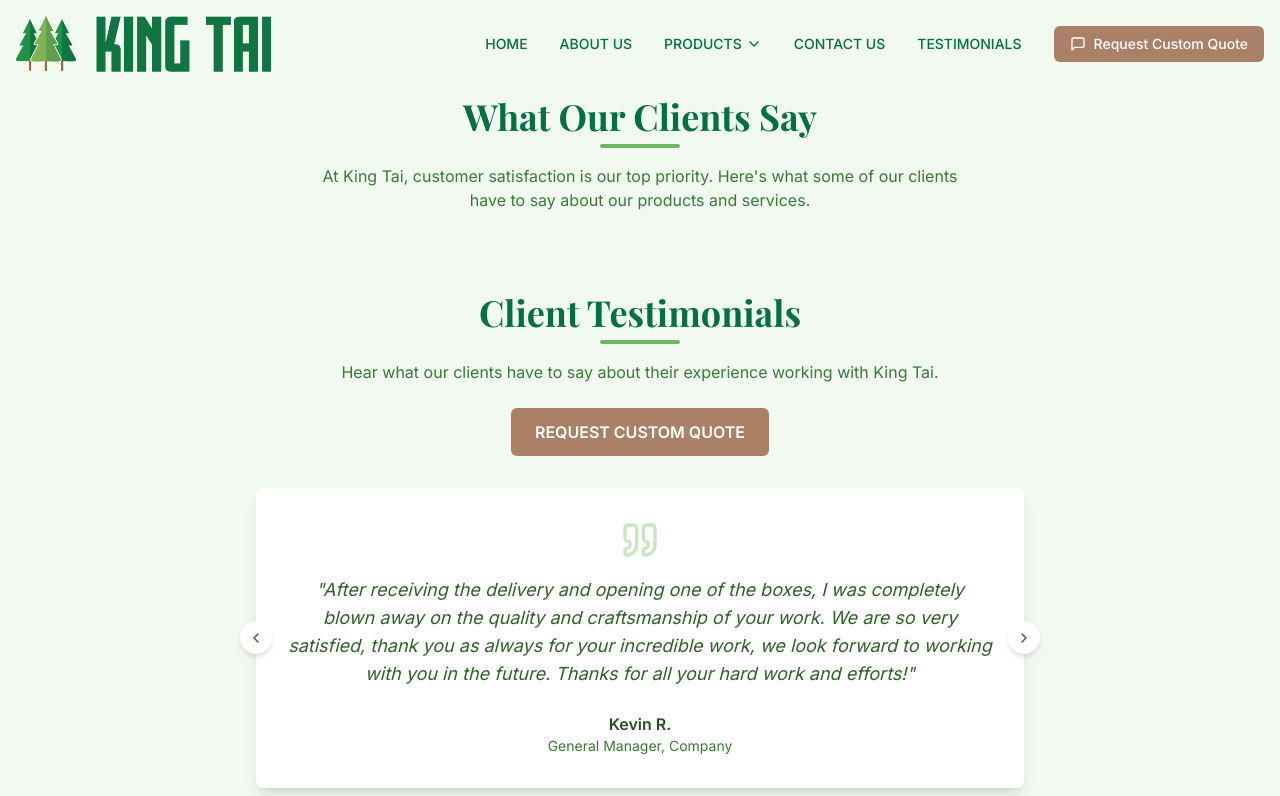
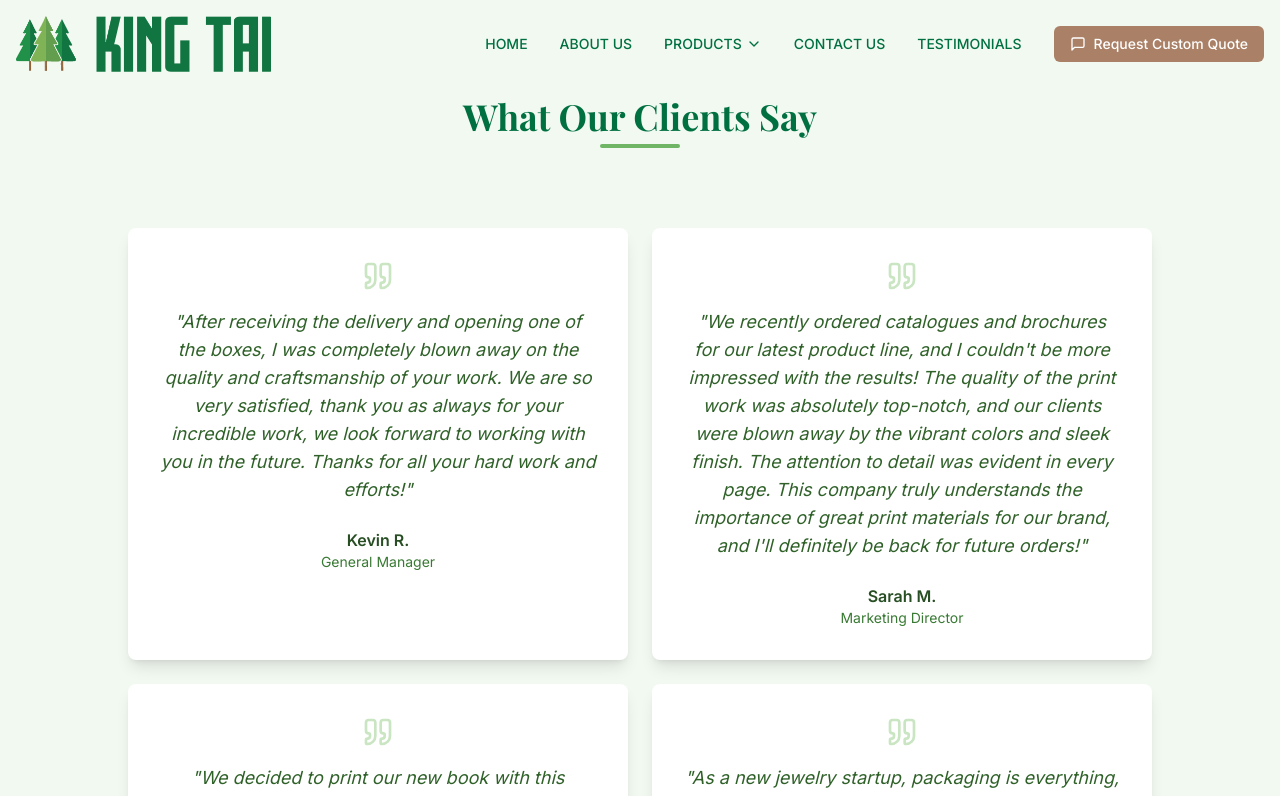
Before and after one commit to ShipleyAMS/kpt1, a React (Vite) app: page /testimonials in a window 1280 px wide. Shown: the top 796 px of the page. Built offline with nearby package versions, Linux system fonts and the light colour scheme.

Commit message:
Refactor testimonials component
- Removed company names from testimonials.
- Displayed all testimonials on the testimonials page without a slider.
- Removed the heading and description from the testimonials page.
- Moved the "Request Custom Quote" button to the bottom of the testimonials page.

```diff
--- a/src/components/Testimonials.tsx
+++ b/src/components/Testimonials.tsx
@@ -7,40 +7,34 @@ import { Link } from 'react-router-dom';
 interface Testimonial {
   id: number;
   name: string;
-  company: string;
-  country?: string;
+  position?: string;
   quote: string;
-  position?: string;
 }
 
-const Testimonials = ({ limit }: { limit?: number }) => {
+const Testimonials = ({ limit, showControls = true }: { limit?: number, showControls?: boolean }) => {
   const [currentIndex, setCurrentIndex] = useState(0);
 
   const testimonials: Testimonial[] = [
     {
       id: 1,
       name: "Kevin R.",
-      company: "Company",
       position: "General Manager",
       quote: "After receiving the delivery and opening one of the boxes, I was completely blown away on the quality and craftsmanship of your work. We are so very satisfied, thank you as always for your incredible work, we look forward to working with you in the future. Thanks for all your hard work and efforts!"
     },
     {
       id: 2,
       name: "Sarah M.",
-      company: "Luxe Home Interiors",
       position: "Marketing Director",
       quote: "We recently ordered catalogues and brochures for our latest product line, and I couldn't be more impressed with the results! The quality of the print work was absolutely top-notch, and our clients were blown away by the vibrant colors and sleek finish. The attention to detail was evident in every page. This company truly understands the importance of great print materials for our brand, and I'll definitely be back for future orders!"
     },
     {
       id: 3,
       name: "James L.",
-      company: "Author",
       quote: "We decided to print our new book with this company, and the final product exceeded all expectations. The quality of the paper, the binding, and the overall finish was simply outstanding. It's clear that they take great pride in their work. Our readers have already commented on how professional the book feels. We're so impressed, we'll definitely be placing another order for our next project!"
     },
     {
       id: 4,
       name: "Emily R.",
-      company: "Jewelry Startup",
       position: "Founder",
       quote: "As a new jewelry startup, packaging is everything, and I couldn't be happier with the jewelry boxes I ordered. The boxes are sturdy, beautifully designed, and the perfect complement to our brand. The best part? The price was incredibly reasonable for the quality we received. I'll definitely be ordering again as we grow!"
     }
@@ -66,6 +60,8 @@ const Testimonials = ({ limit }: { limit?: number }) => {
     setCurrentIndex(index);
   };
 
+  // For home page with limit and carousel navigation
+  if (limit) {
     return (
       <section id="testimonials" className="py-12 bg-forest-50">
         <div className="container mx-auto px-4">
@@ -75,15 +71,6 @@ const Testimonials = ({ limit }: { limit?: number }) => {
             <p className="mt-4 text-forest-600 max-w-2xl mx-auto text-sm md:text-base">
               Hear what our clients have to say about their experience working with King Tai.
             </p>
-          {!limit && (
-            <Link
-              to="/#contact"
-              className="inline-block mt-6 px-6 py-3 bg-[#AA8066] text-white font-semibold rounded-md hover:bg-[#96705a] transition-colors"
-            >
-              REQUEST CUSTOM QUOTE
-            </Link>
-          )}
-          {limit && (
             <div className="mt-4">
               <Link
                 to="/testimonials"
@@ -92,7 +79,6 @@ const Testimonials = ({ limit }: { limit?: number }) => {
                 View all testimonials
               </Link>
             </div>
-          )}
           </div>
 
           <div className="max-w-3xl mx-auto">
@@ -111,11 +97,7 @@ const Testimonials = ({ limit }: { limit?: number }) => {
                       {displayedTestimonials[currentIndex].name}
                     </div>
                     <div className="text-forest-600 text-sm">
-                    {displayedTestimonials[currentIndex].position &&
-                      `${displayedTestimonials[currentIndex].position}, `}
-                    {displayedTestimonials[currentIndex].company}
-                    {displayedTestimonials[currentIndex].country &&
-                      `, ${displayedTestimonials[currentIndex].country}`}
+                      {displayedTestimonials[currentIndex].position}
                     </div>
                   </footer>
                 </blockquote>
@@ -171,6 +153,38 @@ const Testimonials = ({ limit }: { limit?: number }) => {
         </div>
       </section>
     );
+  }
+
+  // For testimonials page with all testimonials displayed in a grid
+  return (
+    <section className="py-12 bg-forest-50">
+      <div className="container mx-auto px-4">
+        <div className="grid grid-cols-1 md:grid-cols-2 gap-6 max-w-5xl mx-auto">
+          {displayedTestimonials.map((testimonial) => (
+            <div key={testimonial.id} className="bg-white rounded-lg shadow-lg p-6 md:p-8">
+              <div className="flex justify-center mb-4">
+                <Quote className="h-8 w-8 text-forest-200" />
+              </div>
+
+              <blockquote className="text-center">
+                <p className="text-md md:text-lg text-forest-700 italic mb-6">
+                  "{testimonial.quote}"
+                </p>
+                <footer className="mt-3">
+                  <div className="font-semibold text-forest-800 text-base">
+                    {testimonial.name}
+                  </div>
+                  <div className="text-forest-600 text-sm">
+                    {testimonial.position}
+                  </div>
+                </footer>
+              </blockquote>
+            </div>
+          ))}
+        </div>
+      </div>
+    </section>
+  );
 };
 
 export default Testimonials;
--- a/src/pages/TestimonialsPage.tsx
+++ b/src/pages/TestimonialsPage.tsx
@@ -3,6 +3,7 @@ import React from 'react';
 import Navbar from '@/components/Navbar';
 import Testimonials from '@/components/Testimonials';
 import Footer from '@/components/Footer';
+import { Link } from 'react-router-dom';
 
 const TestimonialsPage = () => {
   // Update document title
@@ -20,13 +21,20 @@ const TestimonialsPage = () => {
             What Our Clients Say
           </h1>
           <div className="mt-2 h-1 w-20 bg-forest-400 mx-auto rounded-full"></div>
-          <p className="mt-4 text-forest-600 max-w-2xl mx-auto text-center">
-            At King Tai, customer satisfaction is our top priority. Here's what some of our clients have to say about our products and services.
-          </p>
         </div>
       </div>
 
-      <Testimonials />
+      <Testimonials showControls={false} />
+
+      <div className="py-8 bg-forest-50 text-center">
+        <Link
+          to="/#contact"
+          className="inline-block px-6 py-3 bg-[#AA8066] text-white font-semibold rounded-md hover:bg-[#96705a] transition-colors"
+        >
+          REQUEST CUSTOM QUOTE
+        </Link>
+      </div>
+
       <Footer />
     </div>
   );
```
Lines whose indentation alone changed are shown as unchanged.
